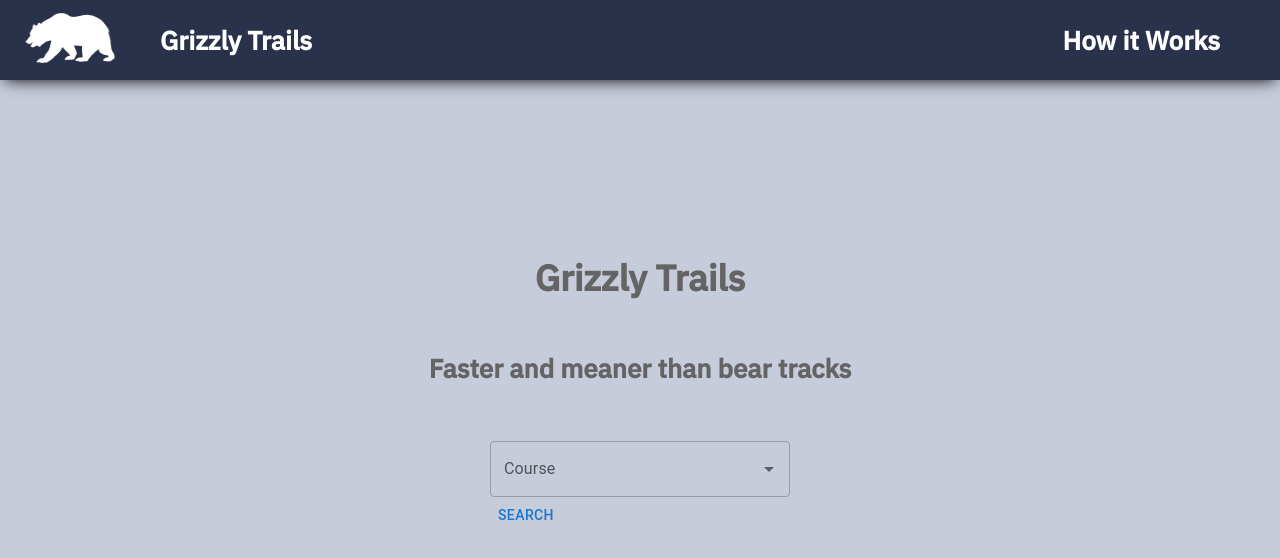
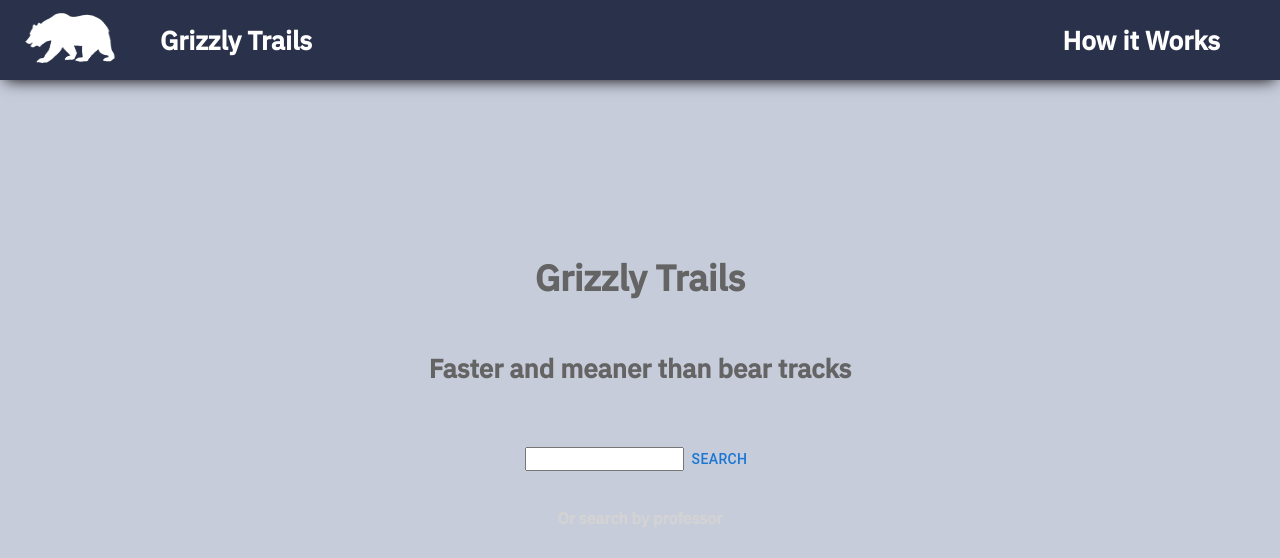
Before and after one commit to AMD-Bull/HackED-2023, a Next.js app in the folder hacked2023-next12/: page / in a window 1280 px wide. Shown: the top 558 px of the page. Built offline with nearby package versions, Linux system fonts and the light colour scheme; no server answers; the database is empty.

Commit message:
fixed riley's mistakes

```diff
--- a/hacked2023-next12/pages/index.js
+++ b/hacked2023-next12/pages/index.js
@@ -1,15 +1,20 @@
 import styles from '../styles/home.module.css'
 import React, { useState, useEffect } from 'react'
-
 import Navbar from '../components/navbar';
 import { PrismaClient } from '@prisma/client'
 import TextField from '@mui/material/TextField';
 import Autocomplete from '@mui/material/Autocomplete';
 import { Button } from '@mui/material';
+import {useRouter} from 'next/router'
 
 
 export default function Home({ names }) {
-
+    const router = useRouter()
+    const [route, setRoute] = useState()
+    const handleSubmit = (e) => {
+        e.preventDefault()
+        router.push("/classes/" + route)
+    }
   return (
     <main className={styles.main}>
       <Navbar />
@@ -22,14 +27,8 @@ export default function Home({ names }) {
                   Faster and meaner than bear tracks
               </p>
           </div>
-          <form>
-            <Autocomplete
-              disablePortal
-              id="combo-box-demo"
-              options={names}
-              sx={{ width: 300 }}
-              renderInput={(params) => <TextField {...params} label="Course"/>}
-            />
+          <form onSubmit={handleSubmit}>
+            <input type="text" name='route' onChange={(e)=>{setRoute(e.target.value)}} />
             <Button
                 type="submit"
             >
```
Also changed, not shown: hacked2023-next12/pages/classes/[className].js (line endings or trailing spaces).
